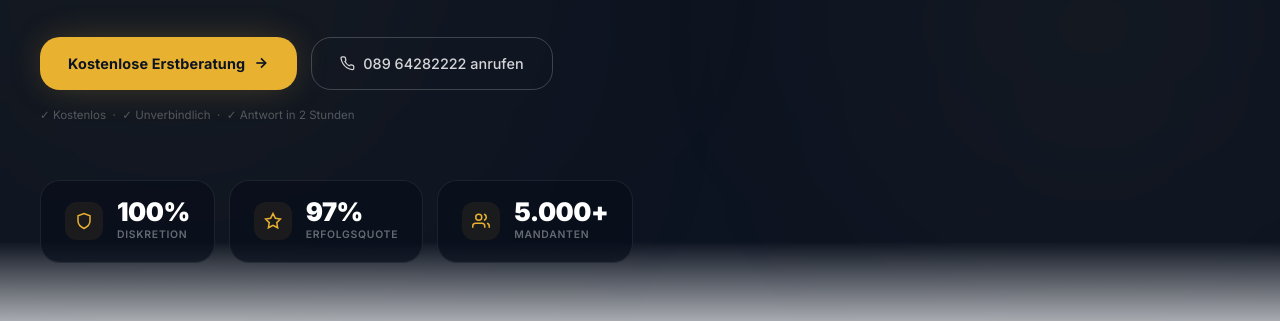
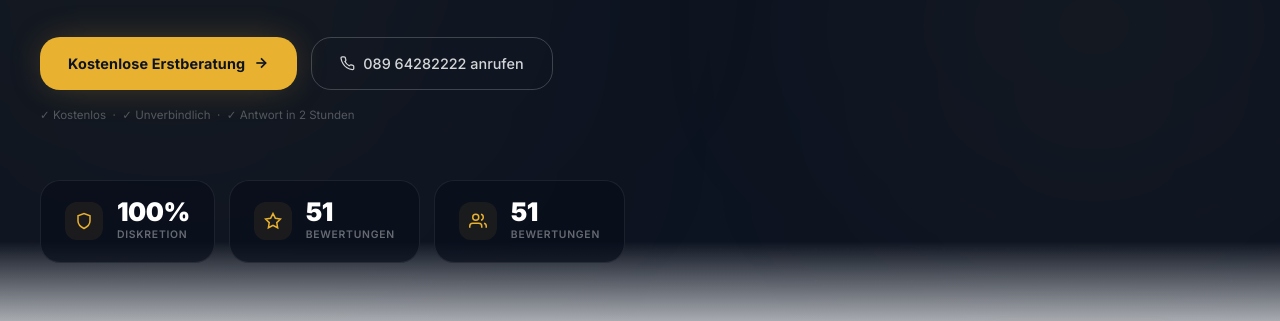
Before and after one commit to systemsforfuture/steuerkanzlei-bauerfeind-munich, a plain HTML site: page index.html in a window 1280 px wide. Shown: the part 479-800 px from the top of the page. Drawn offline with nearby package versions, Linux system fonts and the light colour scheme.

Commit message:
fix: remove fake stats, real reviews count, fix impressum title

```diff
--- a/index.html
+++ b/index.html
@@ -445,11 +445,11 @@
         </div>
         <div class="stat-card glass-dark">
           <div class="stat-icon"><svg viewBox="0 0 24 24" fill="none" stroke="currentColor" stroke-width="2"><polygon points="12 2 15.09 8.26 22 9.27 17 14.14 18.18 21.02 12 17.77 5.82 21.02 7 14.14 2 9.27 8.91 8.26 12 2"/></svg></div>
-          <div><div class="stat-n" id="stat-success">97%</div><div class="stat-l">Erfolgsquote</div></div>
+          <div><div class="stat-n" id="stat-success">51</div><div class="stat-l">Bewertungen</div></div>
         </div>
         <div class="stat-card glass-dark">
           <div class="stat-icon"><svg viewBox="0 0 24 24" fill="none" stroke="currentColor" stroke-width="2"><path d="M17 21v-2a4 4 0 0 0-4-4H5a4 4 0 0 0-4 4v2"/><circle cx="9" cy="7" r="4"/><path d="M23 21v-2a4 4 0 0 0-3-3.87M16 3.13a4 4 0 0 1 0 7.75"/></svg></div>
-          <div><div class="stat-n" id="stat-clients">5.000+</div><div class="stat-l">Mandanten</div></div>
+          <div><div class="stat-n" id="stat-clients">51</div><div class="stat-l">Bewertungen</div></div>
         </div>
       </div>
     </div>
@@ -648,8 +648,8 @@
           <span class="process-step-badge">04</span>
         </div>
         <h3>Erfolgreicher Abschluss</h3>
-        <p>97% Erfolgsquote: Wir kämpfen bis zum bestmöglichen Ergebnis für Sie.</p>
-        <span class="process-highlight">97% Erfolgsquote</span>
+        <p>Konsequent und persönlich — wir kämpfen für Ihr bestmögliches Ergebnis.</p>
+        <span class="process-highlight">Ihr Recht durchsetzen</span>
       </div>
     </div>
     <div style="text-align:center" class="rv">
@@ -691,12 +691,12 @@
         <div class="about-box glass-dark" style="position:relative">
           <div class="about-box-accent"></div>
           <div style="position:relative">
-            <div class="about-main-num gold-text" id="about-years">25+</div>
-            <div class="about-main-lbl">Jahre Erfahrung</div>
+            <div class="about-main-num gold-text" id="about-years">Ihre<br>Kanzlei</div>
+            <div class="about-main-lbl">vor Ort</div>
             <div class="about-stats-grid">
               <div class="about-stat-card"><span class="about-stat-n">100%</span><span class="about-stat-l">Persönlich</span></div>
-              <div class="about-stat-card"><span class="about-stat-n" id="about-mandates">5.000+</span><span class="about-stat-l">Mandate</span></div>
-              <div class="about-stat-card"><span class="about-stat-n">97%</span><span class="about-stat-l">Erfolgsquote</span></div>
+              <div class="about-stat-card"><span class="about-stat-n" id="about-mandates">51</span><span class="about-stat-l">Bewertungen</span></div>
+              <div class="about-stat-card"><span class="about-stat-n">51</span><span class="about-stat-l">Bewertungen</span></div>
               <div class="about-stat-card"><span class="about-stat-n">5.0★</span><span class="about-stat-l">Bewertung</span></div>
             </div>
           </div>
@@ -722,7 +722,7 @@
         <div class="trust-point"><div class="trust-point-icon"><svg viewBox="0 0 24 24" fill="none" stroke="currentColor" stroke-width="2" width="18" height="18"><path d="M12 22s8-4 8-10V5l-8-3-8 3v7c0 6 8 10 8 10z"/></svg></div><h4>Anwaltsgeheimnis</h4><p>Absolute Vertraulichkeit in jedem Fall</p></div>
         <div class="trust-point"><div class="trust-point-icon"><svg viewBox="0 0 24 24" fill="none" stroke="currentColor" stroke-width="2" width="18" height="18"><circle cx="12" cy="12" r="10"/><polyline points="12 6 12 12 16 14"/></svg></div><h4>24h Erreichbarkeit</h4><p>Notfall-Hotline für dringende Fälle</p></div>
         <div class="trust-point"><div class="trust-point-icon"><svg viewBox="0 0 24 24" fill="none" stroke="currentColor" stroke-width="2" width="18" height="18"><polygon points="12 2 15.09 8.26 22 9.27 17 14.14 18.18 21.02 12 17.77 5.82 21.02 7 14.14 2 9.27 8.91 8.26 12 2"/></svg></div><h4>Fachanwälte</h4><p>Zertifizierte Spezialisten pro Rechtsgebiet</p></div>
-        <div class="trust-point"><div class="trust-point-icon"><svg viewBox="0 0 24 24" fill="none" stroke="currentColor" stroke-width="2" width="18" height="18"><polyline points="23 6 13.5 15.5 8.5 10.5 1 18"/><polyline points="17 6 23 6 23 12"/></svg></div><h4>97% Erfolgsquote</h4><p>Nachweislich überdurchschnittliche Ergebnisse</p></div>
+        <div class="trust-point"><div class="trust-point-icon"><svg viewBox="0 0 24 24" fill="none" stroke="currentColor" stroke-width="2" width="18" height="18"><polyline points="23 6 13.5 15.5 8.5 10.5 1 18"/><polyline points="17 6 23 6 23 12"/></svg></div><h4>Voller Einsatz</h4><p>Konsequente Durchsetzung Ihrer Rechte</p></div>
         <div class="trust-point"><div class="trust-point-icon"><svg viewBox="0 0 24 24" fill="none" stroke="currentColor" stroke-width="2" width="18" height="18"><rect x="3" y="11" width="18" height="11" rx="2" ry="2"/><path d="M7 11V7a5 5 0 0 1 10 0v4"/></svg></div><h4>DSGVO-konform</h4><p>Höchste Datenschutzstandards</p></div>
         <div class="trust-point"><div class="trust-point-icon"><svg viewBox="0 0 24 24" fill="none" stroke="currentColor" stroke-width="2" width="18" height="18"><path d="M17 21v-2a4 4 0 0 0-4-4H5a4 4 0 0 0-4 4v2"/><circle cx="9" cy="7" r="4"/><path d="M23 21v-2a4 4 0 0 0-3-3.87M16 3.13a4 4 0 0 1 0 7.75"/></svg></div><h4>Persönlich</h4><p>Fester Ansprechpartner ab Tag eins</p></div>
       </div>
@@ -783,7 +783,7 @@
         </div>
         <div class="faq-item">
           <button class="faq-btn"><span class="faq-btn-text">Wie ist die Erfolgsquote Ihrer Kanzlei?</span><svg class="faq-chev" viewBox="0 0 24 24" fill="none" stroke="currentColor" stroke-width="2"><polyline points="6 9 12 15 18 9"/></svg></button>
-          <div class="faq-answer"><p class="faq-answer-text">Wir erreichen eine Erfolgsquote von 97% — ob durch außergerichtliche Einigungen oder Gerichtsverfahren. Jeder Fall wird individuell mit einer maßgeschneiderten Strategie bearbeitet.</p></div>
+          <div class="faq-answer"><p class="faq-answer-text">Wir setzen Ihre Rechte konsequent durch — ob durch außergerichtliche Einigungen oder Gerichtsverfahren. Jeder Fall wird individuell mit einer maßgeschneiderten Strategie bearbeitet.</p></div>
         </div>
         <div class="faq-item">
           <button class="faq-btn"><span class="faq-btn-text">Wie funktioniert das Mandanten-Portal?</span><svg class="faq-chev" viewBox="0 0 24 24" fill="none" stroke="currentColor" stroke-width="2"><polyline points="6 9 12 15 18 9"/></svg></button>
@@ -879,8 +879,8 @@
     <div class="foot-bottom">
       <p class="foot-copy">&copy; 2026 Steuerkanzlei Bauerfeind &middot; Alle Rechte vorbehalten</p>
       <div class="foot-legal">
-        <a href="#kontakt" title="Impressum wird bei Beauftragung eingerichtet">Impressum</a>
-        <a href="#kontakt" title="Datenschutz wird bei Beauftragung eingerichtet">Datenschutzerklärung</a>
+        <a href="#kontakt" >Impressum</a>
+        <a href="#kontakt" >Datenschutzerklärung</a>
         <span style="opacity:.35;font-size:.73rem;margin-left:6px">· Demo-Website</span>
       </div>
     </div>
```
